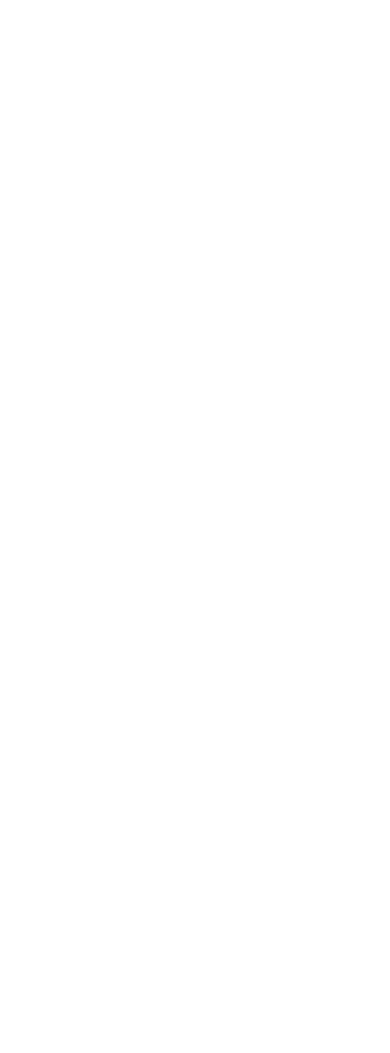
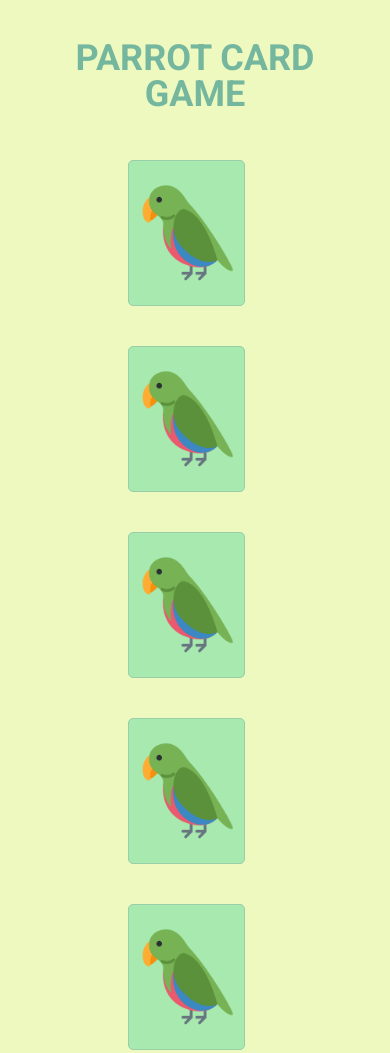
Before and after one commit to brunomguimaraes/Projeto_04_parrotsCardGame-4, a plain HTML site: page index.html in a window 390 px wide. Shown: the top 1053 px of the page. Before the commit the page ends 844 px from the top, so only its background shows below. Drawn offline with Linux system fonts and the light colour scheme.

Commit message:
Included Desktop and mobile layout - HTML temporarily including 14 cards. Added javascript file, which is still empty.

```diff
--- a/CSS/styles.css
+++ b/CSS/styles.css
@@ -1,3 +1,74 @@
 * {
     box-sizing: border-box;
 }
+
+/*--------- Beginning of Desktop CSS ----------- */
+
+.container {
+    background-color: #EEF9BF;
+    height: 100vh;
+    width: 100%;
+    display: flex;
+    flex-direction: column;
+    align-items: center;
+}
+
+.title {
+    font-family: 'Roboto', sans-serif;
+    font-weight: 700;
+    font-size: 56px;
+    color: #75b79e;
+    text-transform: uppercase;
+    margin-top: 40px;
+}
+
+.cards {
+    width: 100%;
+    padding: 48px 120px 0px;
+    display: flex;
+    justify-content: space-around;
+    flex-wrap: wrap;
+    flex-shrink: 0;
+}
+
+.card {
+    height: 146px;
+    width: 117px;
+    border:solid 1px #99cea8;
+    border-radius: 5px;
+    background-color: #A7e9af;
+    display: flex;
+    align-items: center;
+    justify-content: center;
+    margin-right: clamp(17px,2%,100px);
+    margin-bottom: 40px;
+}
+
+.cards img {
+    height: 100px;
+    width: 100px;
+    object-fit: cover;
+}
+
+/*--------- End of Desktop CSS ----------- */
+
+/*--------- Beginning of Mobile CSS ----------- */
+
+@media(max-width:600px){
+
+    .title {
+        font-size: 36px;
+        padding: 0px 48px;
+        text-align: center;
+    }
+
+    .cards {
+    flex-direction: column;
+    align-items: center;
+    padding: 48px 0px 0px;
+    }
+
+
+}
+
+/*--------- End of Mobile CSS ----------- */
--- a/index.html
+++ b/index.html
@@ -16,6 +16,56 @@
         </head>
 
         <body>
+            <div class="container">
+                <div class="title">
+                    Parrot Card Game
+                </div>
+                <div class="cards">
+                    <div class="card">
+                        <img src="Images/front.png">
+                    </div>
+                    <div class="card">
+                        <img src="Images/front.png">
+                    </div>
+                    <div class="card">
+                        <img src="Images/front.png">
+                    </div>
+                    <div class="card">
+                        <img src="Images/front.png">
+                    </div>
+                    <div class="card">
+                        <img src="Images/front.png">
+                    </div>
+                    <div class="card">
+                        <img src="Images/front.png">
+                    </div>
+                    <div class="card">
+                        <img src="Images/front.png">
+                    </div>
+                    <div class="card">
+                        <img src="Images/front.png">
+                    </div>
+                    <div class="card">
+                        <img src="Images/front.png">
+                    </div>
+                    <div class="card">
+                        <img src="Images/front.png">
+                    </div>
+                    <div class="card">
+                        <img src="Images/front.png">
+                    </div>
+                    <div class="card">
+                        <img src="Images/front.png">
+                    </div>
+                    <div class="card">
+                        <img src="Images/front.png">
+                    </div>
+                    <div class="card">
+                        <img src="Images/front.png">
+                    </div>
+                </div>
+            </div>
 
+            <script src="/JavaScript/scripts.js"></script>
         </body>
 </html>
```
Also changed, not shown: Images/front.png (added), JavaScript/scripts.js (added).
